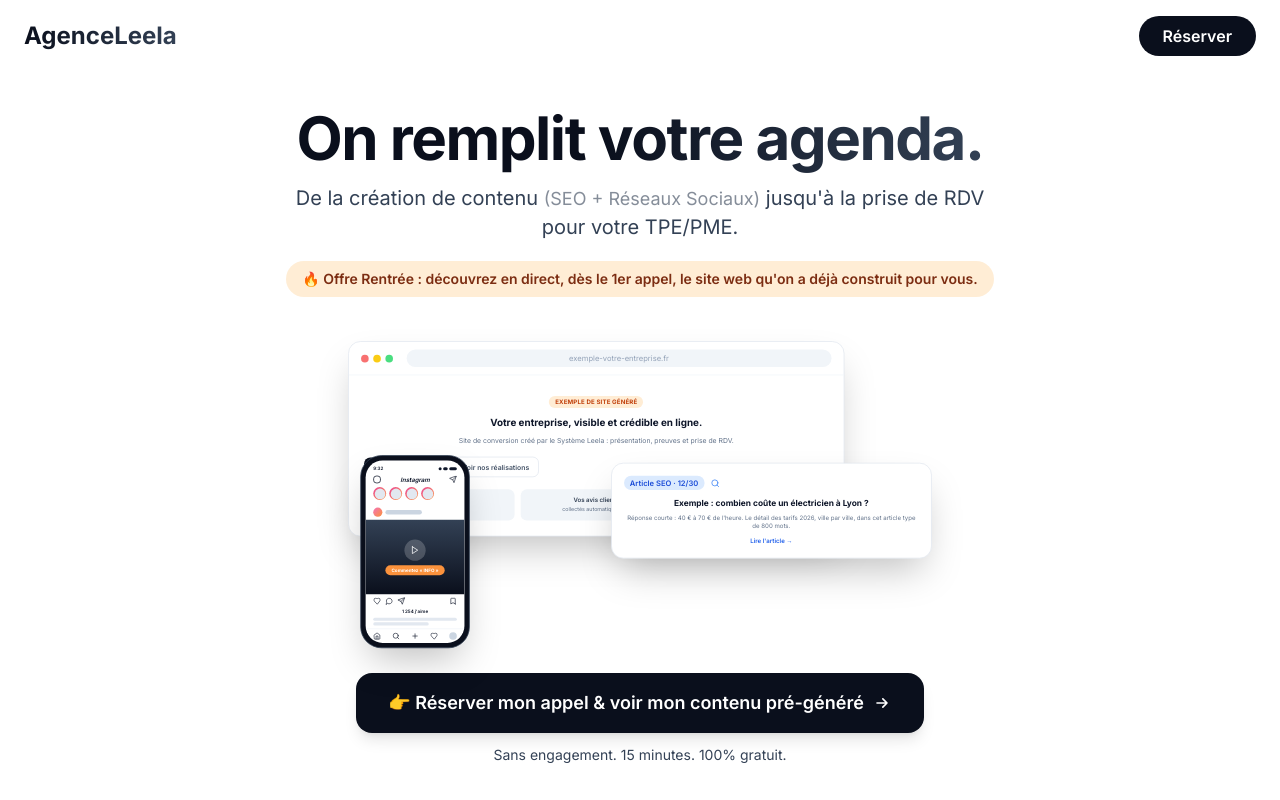
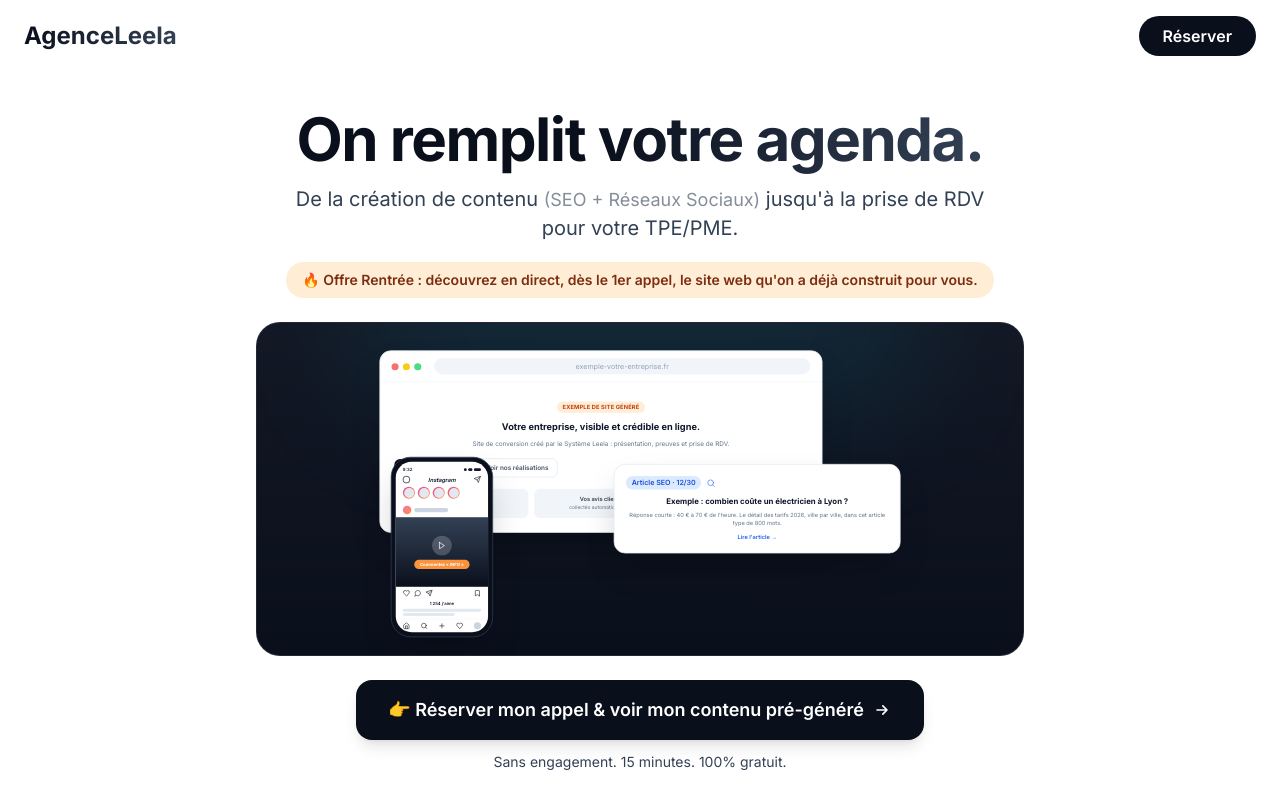
Before and after one commit to agenceleela/AgenceLeela, a Next.js app: page / in a window 1280 px wide. Shown: the top 800 px of the page. Built offline with nearby package versions, Linux system fonts and the light colour scheme.

Commit message:
feat: hero - cadre vitrine sombre autour des mockups (entrée spring + anneau + balayage lumineux), above-the-fold préservé

```diff
--- a/components/Hero.tsx
+++ b/components/Hero.tsx
@@ -5,7 +5,7 @@ import VisualProof from './VisualProof'
 
 export default function Hero() {
   return (
-    <section className="flex min-h-screen flex-col justify-center bg-leela-white pb-6 pt-24">
+    <section className="flex min-h-screen flex-col justify-center bg-leela-white pb-4 pt-24">
       <div className="mx-auto w-full max-w-7xl px-6 text-center">
         {/* Headline */}
         <motion.h1
@@ -45,13 +45,55 @@ export default function Hero() {
           🔥 Offre Rentrée : découvrez en direct, dès le 1er appel, le site web qu'on a déjà construit pour vous.
         </motion.div>
 
-        {/* Preuve visuelle assemblée, sous les textes */}
-        {/* NOTE DEV: wrapper à hauteur compensée + scale CSS : l'assemblage des mockups
-            reste strictement identique, seule l'échelle change pour tenir above the fold. */}
-        <div className="mx-auto mt-6 h-[266px] w-full max-w-3xl md:mt-8 md:h-[320px]">
-          <div className="origin-top scale-[0.7] md:scale-[0.76]">
-            <VisualProof />
-          </div>
+        {/* Cadre vitrine des mockups */}
+        {/* NOTE DEV: effets d'ouverture (entrée spring + anneau lumineux + balayage)
+            appliqués au cadre uniquement ; les mockups gardent leur stagger interne. */}
+        <div className="mx-auto mt-4 w-full max-w-3xl md:mt-6">
+          <motion.div
+            initial={{
+              opacity: 0,
+              y: 48,
+              scale: 0.94,
+              boxShadow: '0 0 0 0 rgba(59, 130, 246, 0.35)',
+            }}
+            animate={{
+              opacity: 1,
+              y: 0,
+              scale: 1,
+              boxShadow: '0 0 0 28px rgba(59, 130, 246, 0)',
+            }}
+            transition={{
+              duration: 0.9,
+              ease: [0.16, 1, 0.3, 1],
+              delay: 0.15,
+              boxShadow: { duration: 1.2, delay: 0.45, ease: 'easeOut' },
+            }}
+            className="relative overflow-hidden rounded-3xl border border-leela-border bg-leela-dark-blue p-3 shadow-2xl md:p-4"
+          >
+            {/* Halo décoratif */}
+            <div
+              aria-hidden="true"
+              className="pointer-events-none absolute -top-24 left-1/2 h-48 w-3/4 -translate-x-1/2 rounded-full bg-cyan-500/10 blur-3xl"
+            />
+            <div
+              aria-hidden="true"
+              className="pointer-events-none absolute inset-0 bg-gradient-to-b from-white/[0.04] to-transparent"
+            />
+            {/* Balayage lumineux à l'ouverture (une fois, sur le cadre uniquement) */}
+            <motion.div
+              aria-hidden="true"
+              initial={{ x: '-160%', opacity: 0.8 }}
+              animate={{ x: '320%', opacity: 0 }}
+              transition={{ duration: 1.6, delay: 0.6, ease: 'easeInOut' }}
+              className="pointer-events-none absolute inset-y-0 left-0 w-1/3 bg-gradient-to-r from-transparent via-white/10 to-transparent"
+            />
+            {/* Wrapper à hauteur compensée + scale CSS : assemblage mockups identique */}
+            <div className="relative h-[240px] w-full md:h-[300px]">
+              <div className="origin-top scale-[0.63] md:scale-[0.71]">
+                <VisualProof />
+              </div>
+            </div>
+          </motion.div>
         </div>
 
         {/* CTA sous la preuve */}
```
